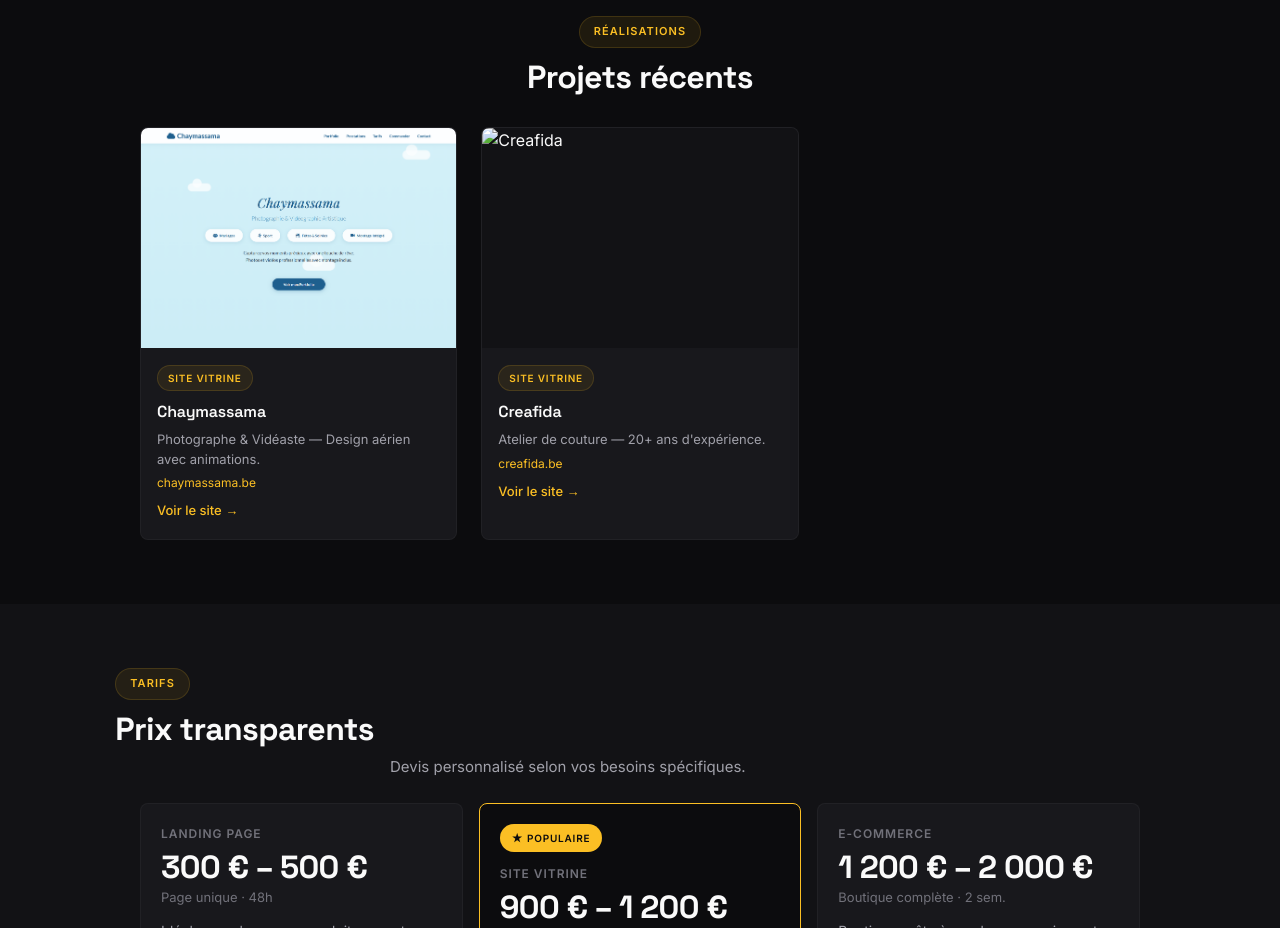
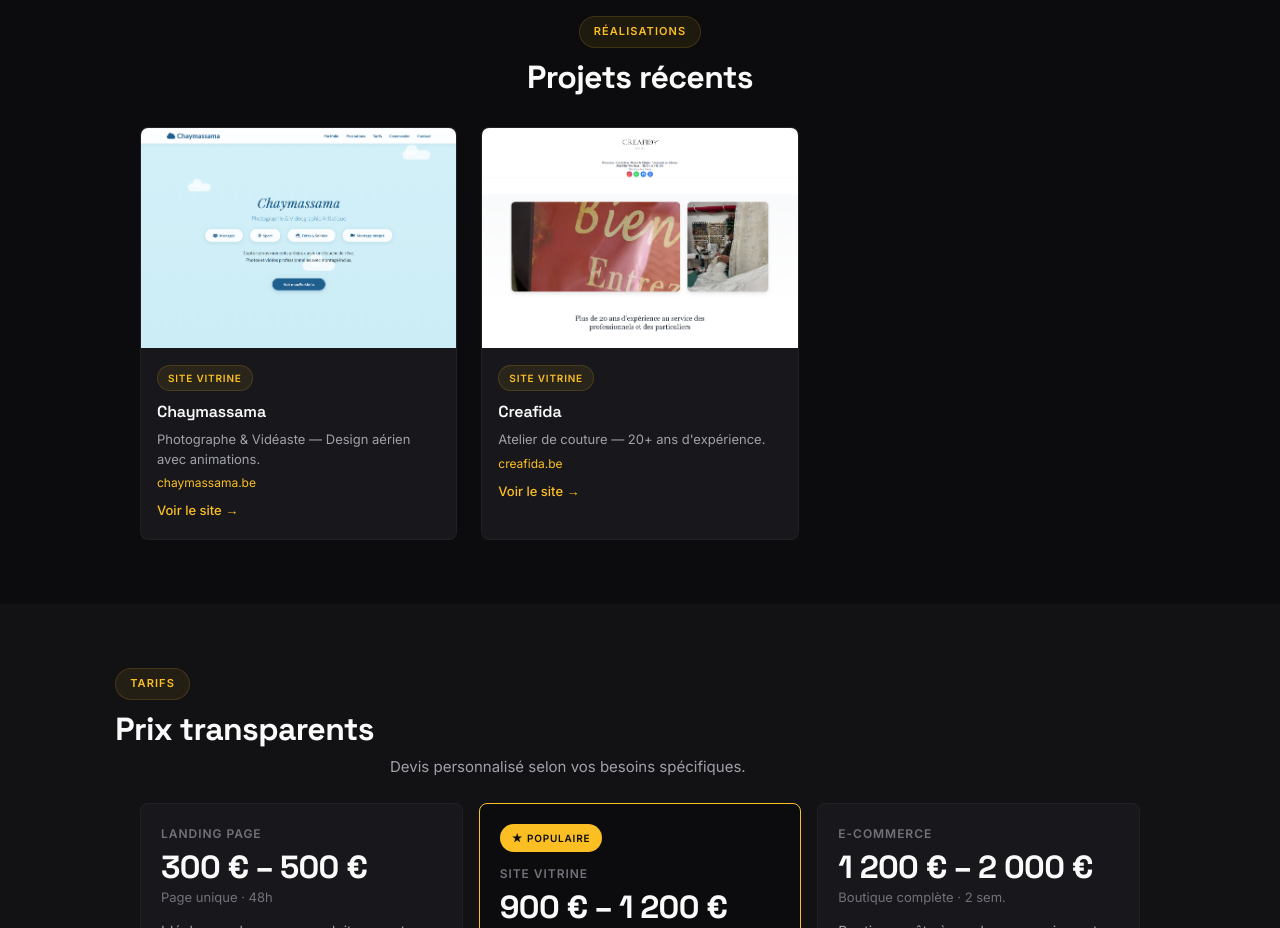
Before and after one commit to siltdo9-wq/SDO-web, a website: page index.html in a window 1280 px wide. Shown: the part 1640-2568 px from the top of the page. Drawn offline with Linux system fonts and the light colour scheme.

Commit message:
Update index.html

```diff
--- a/index.html
+++ b/index.html
@@ -1308,7 +1308,7 @@ footer {
 
       <a href="https://creafida.be" target="_blank" rel="noopener noreferrer" class="port-card sr">
         <div class="port-thumb">
-          <img src="creafida.PNG" alt="Creafida">
+          <img src="creafida 2026-03-17 153204.PNG" alt="Creafida">
         </div>
         <div class="port-body">
           <span class="port-tag">Site vitrine</span>
```
